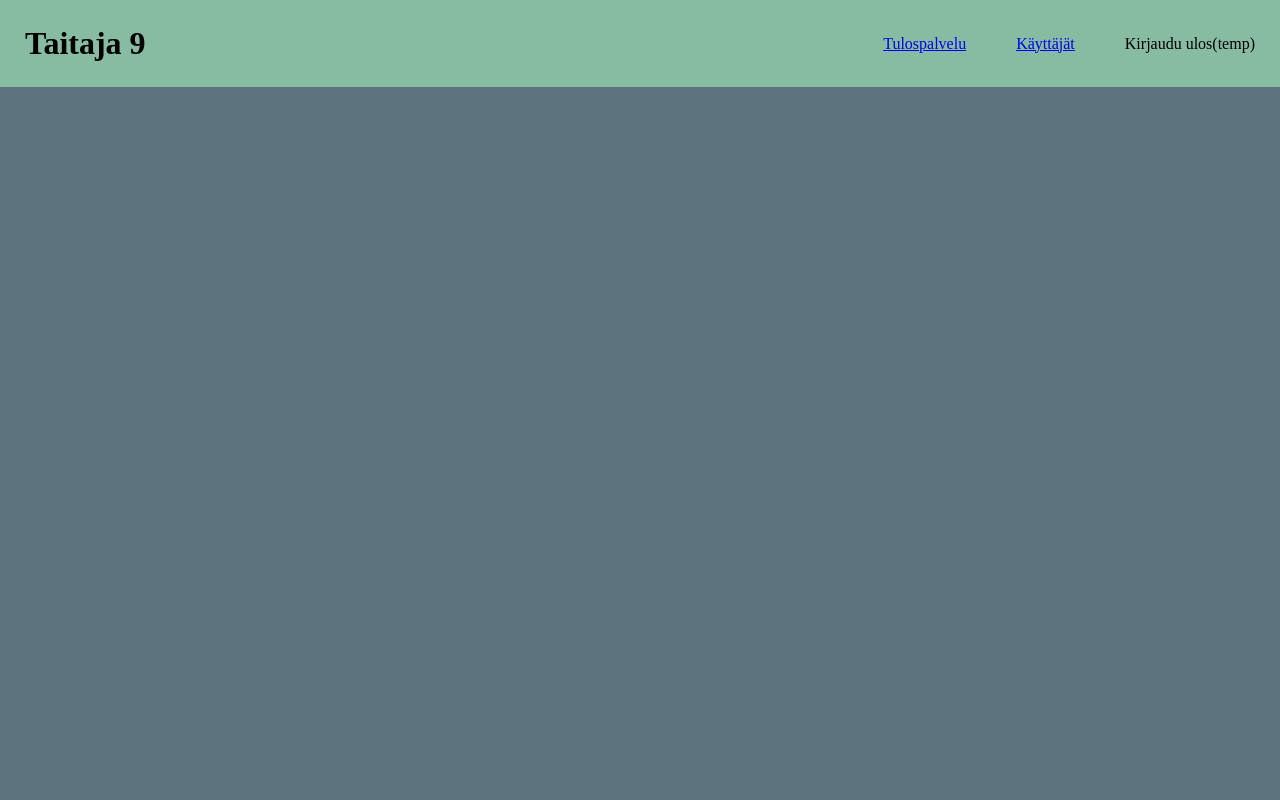
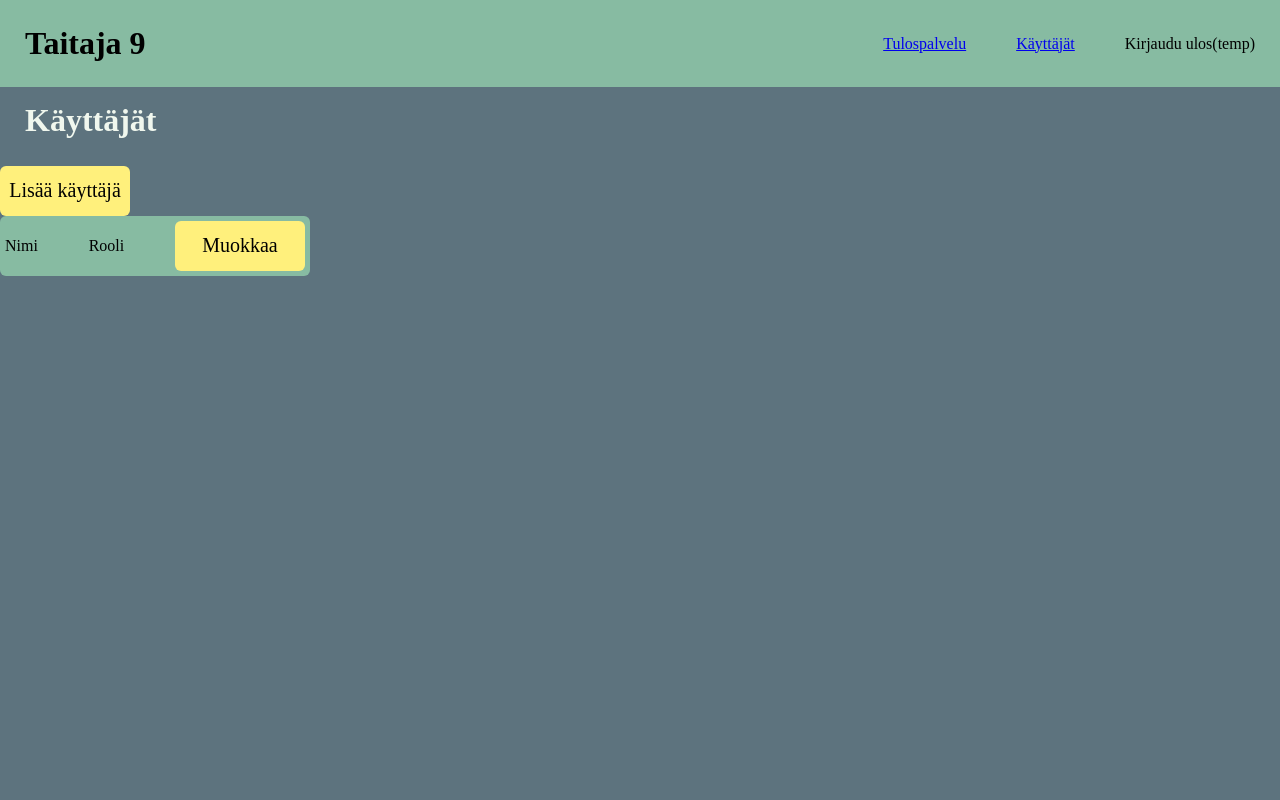
Before and after one commit to MiroKilpinen/taitaja9_githib, a React (Create React App) app in the folder client/taitaja9/: page /Users in a window 1280 px wide. Shown: the top 800 px of the page. Built offline with nearby package versions, Linux system fonts and the light colour scheme.

Commit message:
käyttäjät sivun tekoa

```diff
--- a/client/taitaja9/src/pages/users.js
+++ b/client/taitaja9/src/pages/users.js
@@ -5,7 +5,7 @@ import Footer from "../components/footr";
 
 function Users() {
   return (
-    <div className="Users">
+    <div className="users">
       <head>
         <link
           href="https://fonts.googleapis.com/css?family=Jaro"
@@ -13,7 +13,23 @@ function Users() {
         />
       </head>
       <Navbar />
-      <div className="Users-body"></div>
+      <div className="user-header">
+        <h2>Käyttäjät</h2>
+        <button className="add-user">Lisää käyttäjä</button>
+      </div>
+      <div className="users-body">
+        <div className="users-list">
+          <div className="user-container">
+            <div className="user-name">
+              <p>Nimi</p>
+            </div>
+            <div className="user-role">
+              <p>Rooli</p>
+            </div>
+            <button className="edit-user">Muokkaa</button>
+          </div>
+        </div>
+      </div>
       <Footer />
     </div>
   );
--- a/client/taitaja9/src/styles/users.css
+++ b/client/taitaja9/src/styles/users.css
@@ -1,11 +1,59 @@
-.Users {
+* {
   font-family: Jaro;
 }
 
-.Users-body {
+.users {
   background-color: #5d737e;
-  min-height: 100vh;
   display: flex;
   flex-direction: column;
+}
+
+.users-header {
+  display: flex;
+  flex-direction: row;
+  justify-content: space-between;
+  min-height: 90px;
+}
+
+h2 {
+  color: #f0f7ee;
+  font-size: 32px;
+  margin-top: 15px;
+  margin-left: 25px;
+  max-width: 200px;
+}
+
+.add-user {
+  justify-self: right;
+  align-self: flex-end;
+  font-size: 20px;
+  background-color: #fff07c;
+  border: none;
+  border-radius: 6px;
+  height: 50px;
+  width: 130px;
+}
+
+.users-body {
+  min-height: 100vh;
   color: black;
 }
+
+.user-container {
+  background-color: #87bba2;
+  display: flex;
+  flex-direction: row;
+  justify-content: space-between;
+  max-width: 300px;
+  border-radius: 6px;
+  padding: 5px;
+}
+
+.edit-user {
+  font-size: 20px;
+  background-color: #fff07c;
+  border: none;
+  border-radius: 6px;
+  height: 50px;
+  width: 130px;
+}
```
